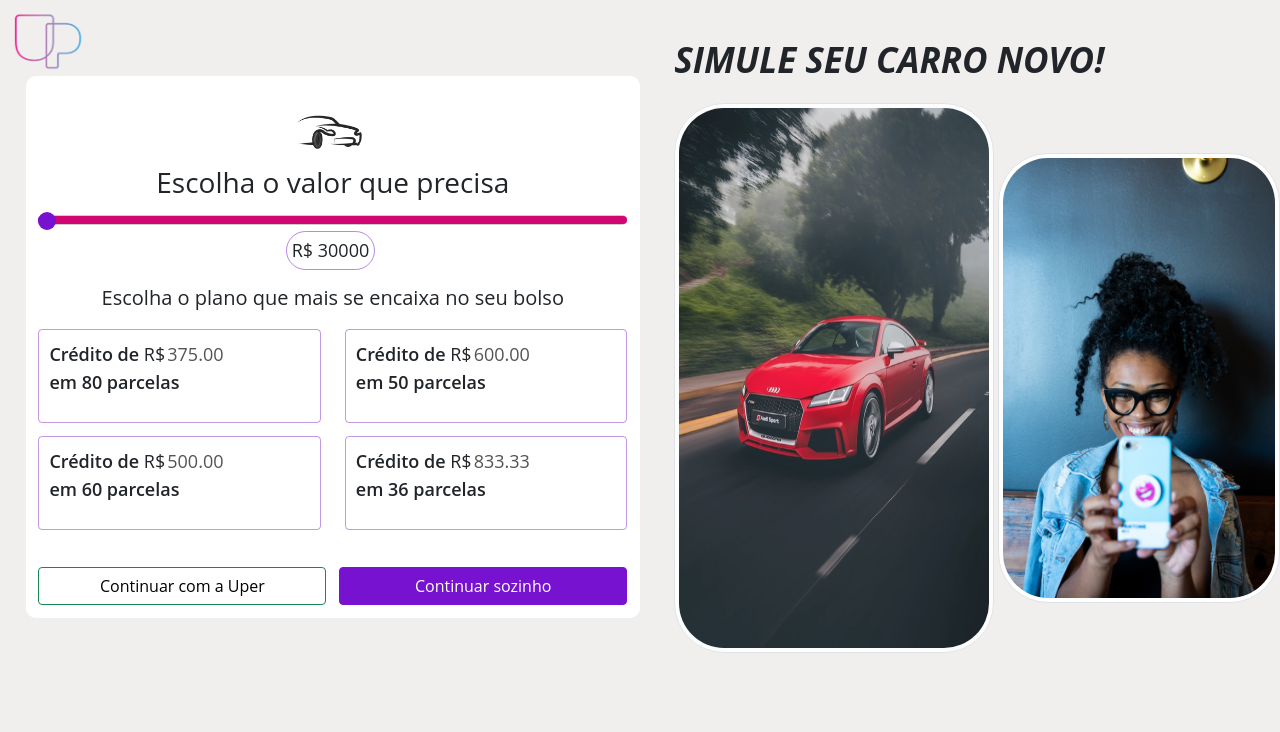
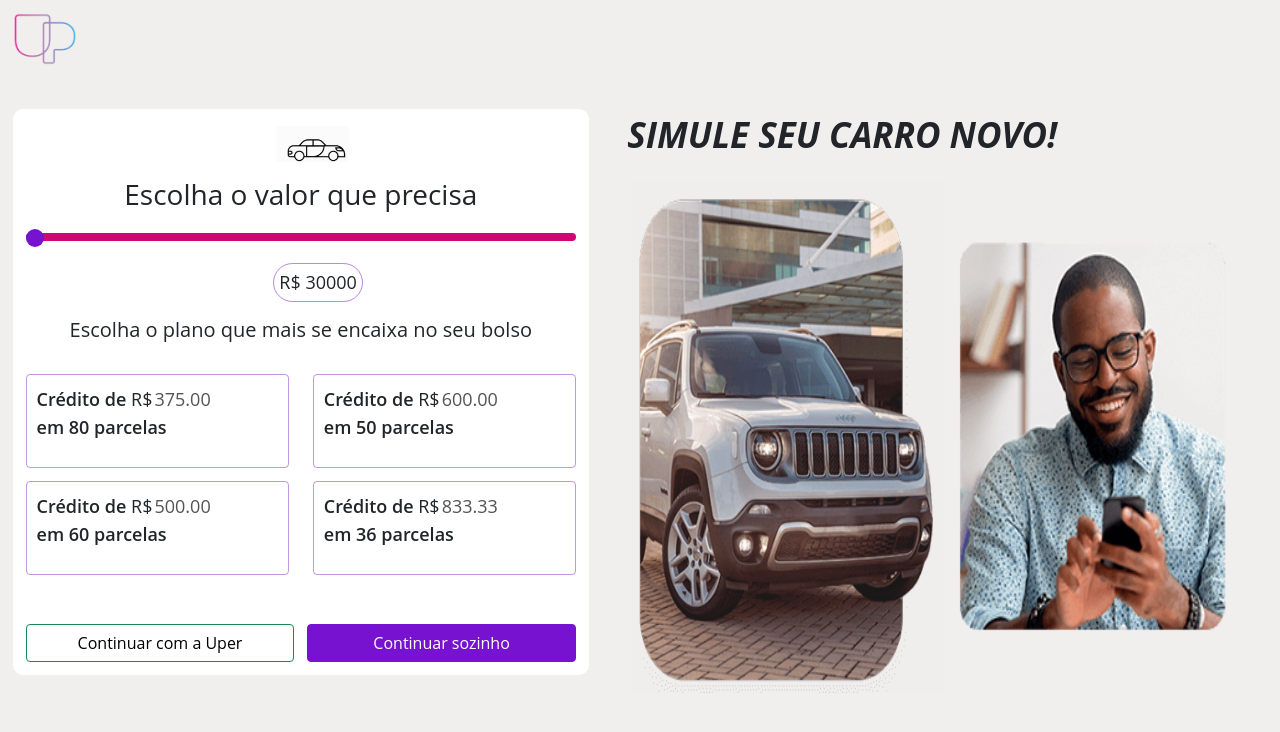
Before and after one commit to giovanafurlan/Carros2, a plain HTML site: page slider.html in a window 1280 px wide. Drawn offline with nearby package versions, Linux system fonts and the light colour scheme.

Commit message:
Ajustando as novas imagens

```diff
--- a/css/index.css
+++ b/css/index.css
@@ -4,21 +4,17 @@ body {
     background-color: #f1eeee;
 }
 
-*::selection{
+*::selection {
     background: rgb(118, 18, 206, .7);
     color: white;
 }
 
 header {
-    width: 50vw;
+    height: 12vh;
 }
 
 .logo {
-    width: 70px;
-}
-
-.titulo {
-    width: 50vw;
+    width: 5vw;
 }
 
 .quadros {
@@ -31,24 +27,25 @@ header {
 }
 
 .image .img1 {
+    background-color: #f1eeee;
+    border: 0;
     width: 25vw;
-    height: 550px;
+    height: 520px;
+
 }
 
 .image .img2 {
+    background-color: #f1eeee;
+    border: 0;
     width: 22vw;
-    height: 450px;
-}
-
-.image img {
-    border-radius: 50px;
+    height: 400px;
 }
 
 .simule {
     display: flex;
     flex-direction: column;
     float: right;
-    margin-top: -2vh;
+    width: 50vw;
 }
 
 .simule p {
@@ -59,13 +56,13 @@ header {
 }
 
 #form {
-    width: 48vw;
+    width: 45vw;
     background: white;
     border-radius: 10px;
     padding: 1vw;
 }
 
-#form .titulo{
+#form .titulo {
     text-align: center;
 }
 
@@ -118,157 +115,7 @@ a {
         display: none;
     }
 
-    .titulo {
-        width: 90vw;
+    .logo {
+        width: 10vw;
     }
 }
-
-/* background */
-
-/* @import url('https://fonts.googleapis.com/css?family=Exo:400,700');
-
-*{
-    margin: 0px;
-    padding: 0px;
-}
-
-body{
-    font-family: 'Exo', sans-serif;
-}
-
-
-.context {
-    width: 100%;
-    position: absolute;
-    top:50vh;
-
-}
-
-.context h1{
-    text-align: center;
-    color: #fff;
-    font-size: 50px;
-}
-
-
-.area{
-    background: #f1eeee;
-    background: -webkit-linear-gradient(to left, #8f94fb, #4e54c8);
-    width: 100%;
-    height: 0;
-}
-
-.circles{
-    position: absolute;
-    top: 0;
-    left: 0;
-    width: 100%;
-    height: 100%;
-    overflow: hidden;
-}
-
-.circles li{
-    position: absolute;
-    display: block;
-    list-style: none;
-    width: 20px;
-    height: 20px;
-    background: rgb(78, 84, 200, .3);
-    animation: animate 25s linear infinite;
-    bottom: -150px;
-
-}
-
-.circles li:nth-child(1){
-    left: 25%;
-    width: 80px;
-    height: 80px;
-    animation-delay: 0s;
-}
-
-
-.circles li:nth-child(2){
-    left: 10%;
-    width: 20px;
-    height: 20px;
-    animation-delay: 2s;
-    animation-duration: 12s;
-}
-
-.circles li:nth-child(3){
-    left: 70%;
-    width: 20px;
-    height: 20px;
-    animation-delay: 4s;
-}
-
-.circles li:nth-child(4){
-    left: 40%;
-    width: 60px;
-    height: 60px;
-    animation-delay: 0s;
-    animation-duration: 18s;
-}
-
-.circles li:nth-child(5){
-    left: 65%;
-    width: 20px;
-    height: 20px;
-    animation-delay: 0s;
-}
-
-.circles li:nth-child(6){
-    left: 75%;
-    width: 110px;
-    height: 110px;
-    animation-delay: 3s;
-}
-
-.circles li:nth-child(7){
-    left: 35%;
-    width: 150px;
-    height: 150px;
-    animation-delay: 7s;
-}
-
-.circles li:nth-child(8){
-    left: 50%;
-    width: 25px;
-    height: 25px;
-    animation-delay: 15s;
-    animation-duration: 45s;
-}
-
-.circles li:nth-child(9){
-    left: 20%;
-    width: 15px;
-    height: 15px;
-    animation-delay: 2s;
-    animation-duration: 35s;
-}
-
-.circles li:nth-child(10){
-    left: 85%;
-    width: 150px;
-    height: 150px;
-    animation-delay: 0s;
-    animation-duration: 11s;
-}
-
-
-
-@keyframes animate {
-
-    0%{
-        transform: translateY(0) rotate(0deg);
-        opacity: 1;
-        border-radius: 0;
-    }
-
-    100%{
-        transform: translateY(-1000px) rotate(720deg);
-        opacity: 0;
-        border-radius: 50%;
-    }
-
-} */
--- a/css/slider.css
+++ b/css/slider.css
@@ -1,6 +1,7 @@
 body {
+    padding: 1vw;
+    font-family: 'Open Sans', sans-serif;
     background-color: #f1eeee;
-    font-family: 'Open Sans', sans-serif;
 }
 
 *::selection {
@@ -9,62 +10,42 @@ body {
 }
 
 header {
-    width: 90vw;
-    height: 50px;
-    padding: 1vw;
+    height: 12vh;
 }
 
 .logo {
-    width: 70px;
+    width: 5vw;
 }
 
-.rangeslider {
-    position: absolute;
-    width: 50vw;
-    float: left;
+.quadros {
+    display: flex;
+    flex-direction: row;
 }
 
-.myslider {
-    -webkit-appearance: none;
-    width: 100%;
-    height: 15px;
-    background: #000;
-    outline: none;
-    border-radius: 50px;
-}
-
-.myslider:hover {
-    opacity: 1;
-}
-
-#sliderRange {
-    -webkit-appearance: none;
-    width: 100%;
-    height: 10px;
-    outline: none;
-    border-radius: 50px;
-    background-color: #ccc;
+.image {
+    float: right;
 }
 
 .image .img1 {
+    background-color: #f1eeee;
+    border: 0;
     width: 25vw;
-    height: 550px;
+    height: 520px;
+
 }
 
 .image .img2 {
+    background-color: #f1eeee;
+    border: 0;
     width: 22vw;
-    height: 450px;
-}
-
-.image img {
-    border-radius: 50px;
+    height: 400px;
 }
 
 .simule {
     display: flex;
     flex-direction: column;
     float: right;
-    margin-top: -2vh;
+    width: 50vw;
 }
 
 .simule p {
@@ -75,11 +56,14 @@ header {
 }
 
 #form {
-    width: 48vw;
-    background-color: white;
+    width: 45vw;
+    background: white;
+    border-radius: 10px;
     padding: 1vw;
-    border-radius: 10px;
-    margin: 2vw;
+}
+
+#form .titulo {
+    text-align: center;
 }
 
 .gif {
@@ -87,7 +71,34 @@ header {
     width: 80px;
     margin-bottom: 1vw;
     text-align: center;
-    margin-left: 42%;
+    margin-left: 45%;
+}
+
+a {
+    padding: 0.5vw !important;
+    font-size: 15px !important;
+}
+
+.rangeslider {
+    position: absolute;
+    width: 45vw;
+    float: left;
+}
+
+.myslider {
+    -webkit-appearance: none;
+    width: 100%;
+    height: 15px;
+    outline: none;
+    border-radius: 50px;
+}
+
+.myslider:hover {
+    opacity: 1;
+}
+
+.range{
+    padding: 0.5vw 0 1vw 0;
 }
 
 .cartoes {
@@ -105,6 +116,7 @@ header {
     border: 1px solid rgb(132, 50, 195, .5);
     margin-bottom: 1vw;
     height: min-content;
+    margin-top: 1vw;
 }
 
 .card-body {
@@ -124,6 +136,8 @@ h3 {
 
 .botoes {
     display: flex;
+    margin-top: 1vw;
+
 }
 
 .botoes button {
@@ -145,7 +159,7 @@ h3 {
     padding: 5px;
     font-size: 18px;
     text-align: center;
-    margin-left: 42%;
+    margin-left: 45%;
     border: 1px solid rgb(119, 18, 208, .5);
     border-radius: 20px;
 }
@@ -179,9 +193,6 @@ strong {
     border-radius: 5px;
 }
 
-.depois {
-    display: none;
-}
 
 @media (max-width:600px) and (min-width:320px) {
     .row {
@@ -201,4 +212,8 @@ strong {
     .botoes button {
         width: 50vw;
     }
+
+    .logo {
+        width: 10vw;
+    }
 }
--- a/slider.html
+++ b/slider.html
@@ -7,7 +7,6 @@
 
     <link href="https://cdn.jsdelivr.net/npm/bootstrap@5.1.3/dist/css/bootstrap.min.css" rel="stylesheet"
         integrity="sha384-1BmE4kWBq78iYhFldvKuhfTAU6auU8tT94WrHftjDbrCEXSU1oBoqyl2QvZ6jIW3" crossorigin="anonymous">
-    <link rel="stylesheet" href="css/slider.css">
 
     </script>
 
@@ -16,8 +15,9 @@
 
 <style>
     body {
+        padding: 1vw;
+        font-family: 'Open Sans', sans-serif;
         background-color: #f1eeee;
-        font-family: 'Open Sans', sans-serif;
     }
 
     *::selection {
@@ -26,62 +26,42 @@
     }
 
     header {
-        width: 90vw;
-        height: 50px;
-        padding: 1vw;
+        height: 12vh;
     }
 
     .logo {
-        width: 70px;
+        width: 5vw;
     }
 
-    .rangeslider {
-        position: absolute;
-        width: 50vw;
-        float: left;
+    .quadros {
+        display: flex;
+        flex-direction: row;
     }
 
-    .myslider {
-        -webkit-appearance: none;
-        width: 100%;
-        height: 15px;
-        background: #000;
-        outline: none;
-        border-radius: 50px;
-    }
-
-    .myslider:hover {
-        opacity: 1;
-    }
-
-    #sliderRange {
-        -webkit-appearance: none;
-        width: 100%;
-        height: 10px;
-        outline: none;
-        border-radius: 50px;
-        background-color: #ccc;
+    .image {
+        float: right;
     }
 
     .image .img1 {
+        background-color: #f1eeee;
+        border: 0;
         width: 25vw;
-        height: 550px;
+        height: 520px;
+
     }
 
     .image .img2 {
+        background-color: #f1eeee;
+        border: 0;
         width: 22vw;
-        height: 450px;
-    }
-
-    .image img {
-        border-radius: 50px;
+        height: 400px;
     }
 
     .simule {
         display: flex;
         flex-direction: column;
         float: right;
-        margin-top: -2vh;
+        width: 50vw;
     }
 
     .simule p {
@@ -92,11 +72,14 @@
     }
 
     #form {
-        width: 48vw;
-        background-color: white;
+        width: 45vw;
+        background: white;
+        border-radius: 10px;
         padding: 1vw;
-        border-radius: 10px;
-        margin: 2vw;
+    }
+
+    #form .titulo {
+        text-align: center;
     }
 
     .gif {
@@ -104,7 +87,34 @@
         width: 80px;
         margin-bottom: 1vw;
         text-align: center;
-        margin-left: 42%;
+        margin-left: 45%;
+    }
+
+    a {
+        padding: 0.5vw !important;
+        font-size: 15px !important;
+    }
+
+    .rangeslider {
+        position: absolute;
+        width: 45vw;
+        float: left;
+    }
+
+    .myslider {
+        -webkit-appearance: none;
+        width: 100%;
+        height: 15px;
+        outline: none;
+        border-radius: 50px;
+    }
+
+    .myslider:hover {
+        opacity: 1;
+    }
+
+    .range{
+        padding: 0.5vw 0 1vw 0;
     }
 
     .cartoes {
@@ -122,6 +132,7 @@
         border: 1px solid rgb(132, 50, 195, .5);
         margin-bottom: 1vw;
         height: min-content;
+        margin-top: 1vw;
     }
 
     .card-body {
@@ -141,6 +152,8 @@
 
     .botoes {
         display: flex;
+        margin-top: 1vw;
+
     }
 
     .botoes button {
@@ -162,7 +175,7 @@
         padding: 5px;
         font-size: 18px;
         text-align: center;
-        margin-left: 42%;
+        margin-left: 45%;
         border: 1px solid rgb(119, 18, 208, .5);
         border-radius: 20px;
     }
@@ -196,9 +209,6 @@
         border-radius: 5px;
     }
 
-    .depois {
-        display: none;
-    }
 
     @media (max-width:600px) and (min-width:320px) {
         .row {
@@ -218,6 +228,10 @@
         .botoes button {
             width: 50vw;
         }
+
+        .logo {
+            width: 10vw;
+        }
     }
 </style>
 
@@ -229,17 +243,19 @@
         <section class="simule">
             <p>Simule seu carro novo!</p>
             <div class="image">
-                <img src="images/a.jpg" id="carro" class="img-thumbnail img1" alt="Carros - UP" style="opacity:0.9;">
-                <img src="images/banner.jpg" id="banner" class="img-thumbnail img2"
-                    alt="Mulher com celular na mão - UP">
+                <img src="images/auto.png" id="carro" class="img-thumbnail img1" alt="Carros - UP" style="opacity:0.9;">
+                <img src="images/imagem-simula2.png" id="banner" class="img-thumbnail img2"
+                    alt="Homem com celular na mão - UP">
             </div>
         </section>
         <main class="rangeslider form-data">
             <form action="" method="post" id="form">
-                <img src="images/car-wheel.gif" class="img-thumbnail gif" alt="Gif de um carro - UP">
+                <img src="images/carro.gif" class="img-thumbnail gif" alt="Gif de um carro - UP">
                 <h3>Escolha o valor que precisa</h3>
-                <input type="range" name="range" class="form-range myslider" min="30000" max="120000" value="30000"
-                    id="sliderRange" oninput="this.nextElementSibling.value = this.value" onclick="fadeIn()">
+                <div class="range">
+                    <input type="range" name="range" class="form-range myslider" min="30000" max="120000" value="30000"
+                        id="sliderRange" oninput="this.nextElementSibling.value = this.value" onclick="fadeIn()">
+                </div>
                 <output id="output" class="result">30000</output>
                 <div class="cartoes">
                     <div class="row">
@@ -302,6 +318,7 @@
             </form>
         </main>
     </div>
+    <script src="js/slider.js"></script>
     <script src="https://cdn.jsdelivr.net/npm/bootstrap@5.1.3/dist/js/bootstrap.bundle.min.js"
         integrity="sha384-ka7Sk0Gln4gmtz2MlQnikT1wXgYsOg+OMhuP+IlRH9sENBO0LRn5q+8nbTov4+1p" crossorigin="anonymous">
     </script>
```
Also changed, not shown: index.html (+17 -30 lines), js/slider.js (+18 -18 lines), images/auto.png (added), images/carro.gif (added), images/casa.gif (added), images/imagem-simula2.png (added).
